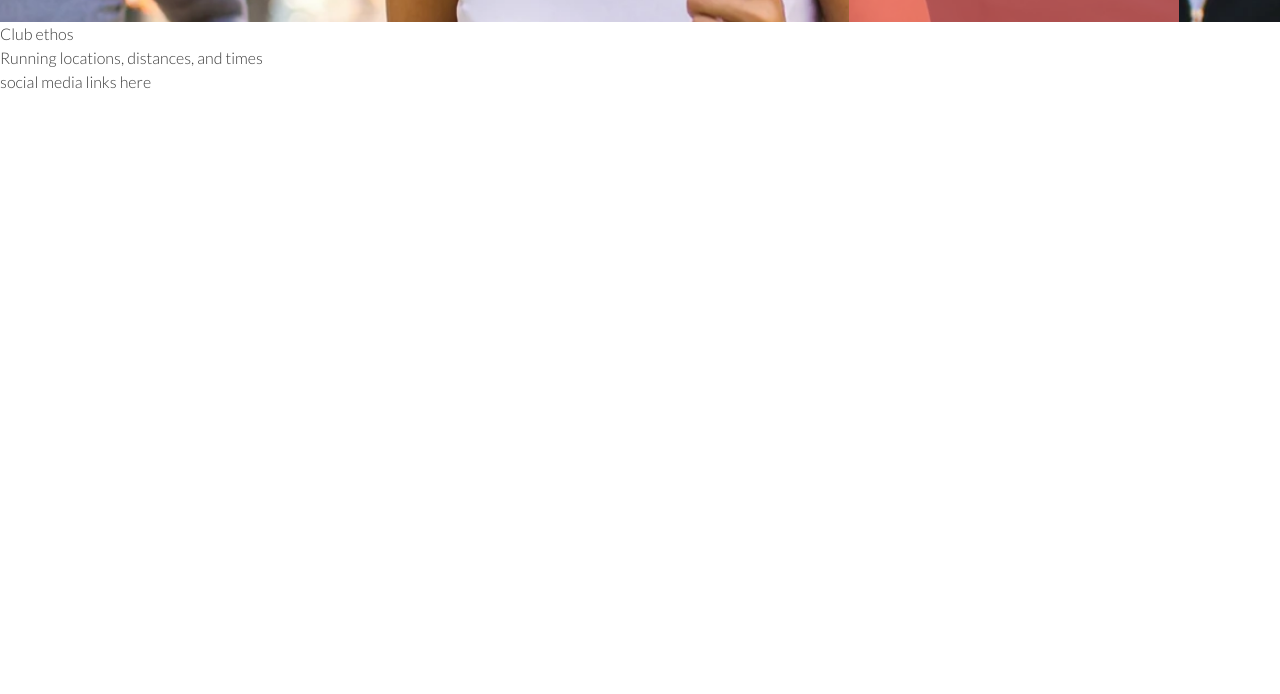
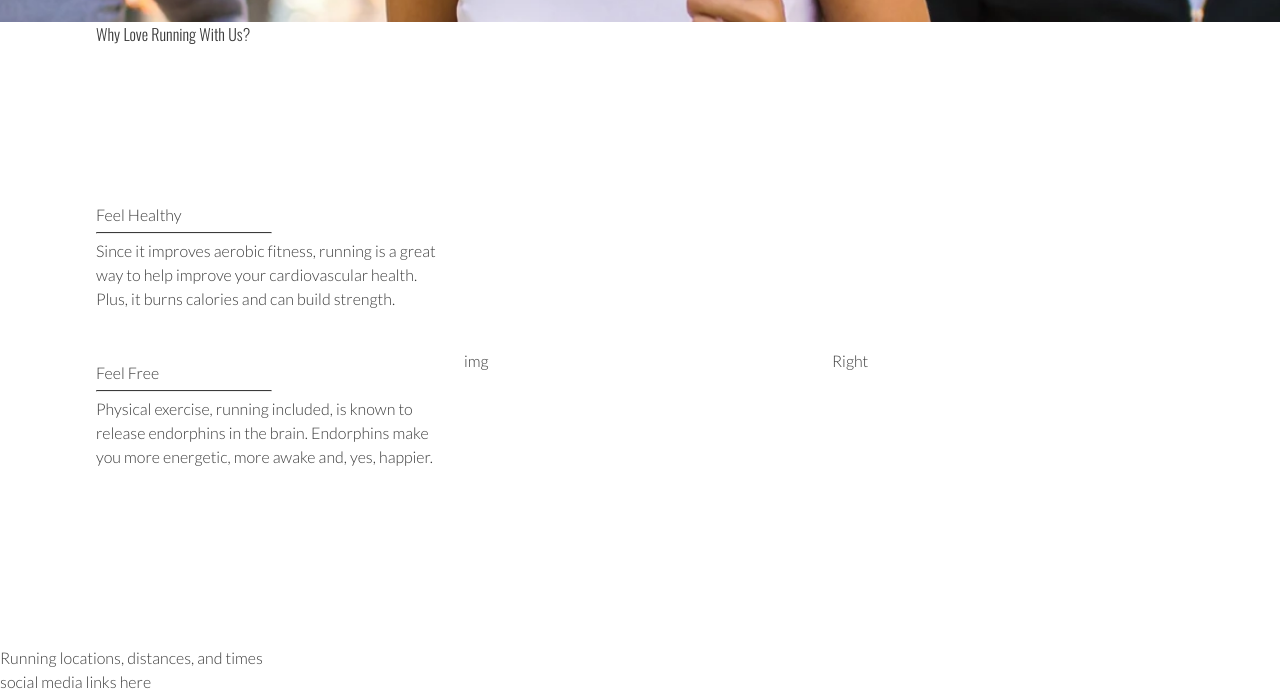
Before and after one commit to Shane-Donlon/CI-Love-Running-Walkthrough, a plain HTML site: page index.html in a window 1280 px wide. Shown: the part 706-1400 px from the top of the page. Before the commit the page ends 800 px from the top, so only its background shows below. Drawn offline with nearby package versions, Linux system fonts and the light colour scheme.

Commit message:
Feat add style add: added and styled club ethos grid columns, col1 (left)  only

```diff
--- a/assets/css/style.css
+++ b/assets/css/style.css
@@ -4,6 +4,7 @@
   --clr-default-font: rgb(59, 59, 59);
   --clr-header-font: rgba(37, 37, 37);
   --clr-header-shadow: 37, 37, 37;
+  --section-min-height: 600px;
 }
 
 body {
@@ -22,7 +23,6 @@ h2 {
 }
 
 .h1 {
-  margin-left: 2em;
 }
 
 .logo {
@@ -31,6 +31,7 @@ h2 {
   font-size: 2em;
   font-weight: 700;
   text-shadow: 1px 1px rgba(var(--clr-header-shadow), 0.5);
+  margin-left: 1.5em;
 }
 
 .header {
@@ -72,7 +73,7 @@ a {
 
 .section-hero,
 .hero-wrapper {
-  min-height: 600px;
+  min-height: var(--section-min-height);
   width: 100%;
   position: relative;
 }
@@ -108,6 +109,39 @@ a {
   padding-left: 10px;
   background-color: rgba(241, 109, 107, 0.7);
   position: absolute;
-  bottom: 0px;
+  bottom: 50px;
   right: 150px;
 }
+
+.club-ethos {
+}
+
+.section-club-ethos {
+  width: 85%;
+  margin-inline: auto;
+}
+
+.grid {
+  min-height: var(--section-min-height);
+  display: grid;
+  gap: 1em;
+  grid-template-columns: repeat(3, 1fr);
+  justify-content: center;
+  align-items: center;
+}
+
+.left-about,
+.center-about,
+.right-about {
+  padding-top: 30px;
+}
+
+.left-about-p {
+  margin-bottom: 50px;
+}
+
+hr {
+  width: 50%;
+  border-top: 1px solid currentColor;
+  margin-block: 5px;
+}
--- a/index.html
+++ b/index.html
@@ -52,13 +52,38 @@
           </div>
         </section>
       </div>
-      <section class="section-club-ethos">Club ethos</section>
+      <section class="section-club-ethos">
+        <h2 class="h2">Why Love Running With Us?</h2>
+        <div class="grid">
+          <div class="left-about">
+            <div class="reason">
+              <h3 class="left-about-heading">Feel Healthy</h3>
+              <hr>
+              <p class="left-about-p">
+                Since it improves aerobic fitness, running is a great way to
+                help improve your cardiovascular health. Plus, it burns calories
+                and can build strength.
+              </p>
+            </div>
+            <div class="reason">
+              <h3 class="left-about-heading">Feel Free</h3>
+              <hr>
+              <p class="left-about-p">
+                Physical exercise, running included, is known to release
+                endorphins in the brain. Endorphins make you more energetic,
+                more awake and, yes, happier.
+              </p>
+            </div>
+          </div>
+          <div class="center-about">img</div>
+          <div class="right-about">Right</div>
+        </div>
+      </section>
       <section class="section-meeting">
         Running locations, distances, and times
       </section>
     </main>
 
-    <footer class="fotter">social media links here</footer>
-
+    <footer class="footer">social media links here</footer>
   </body>
 </html>
```
Lines whose indentation alone changed are shown as unchanged.
